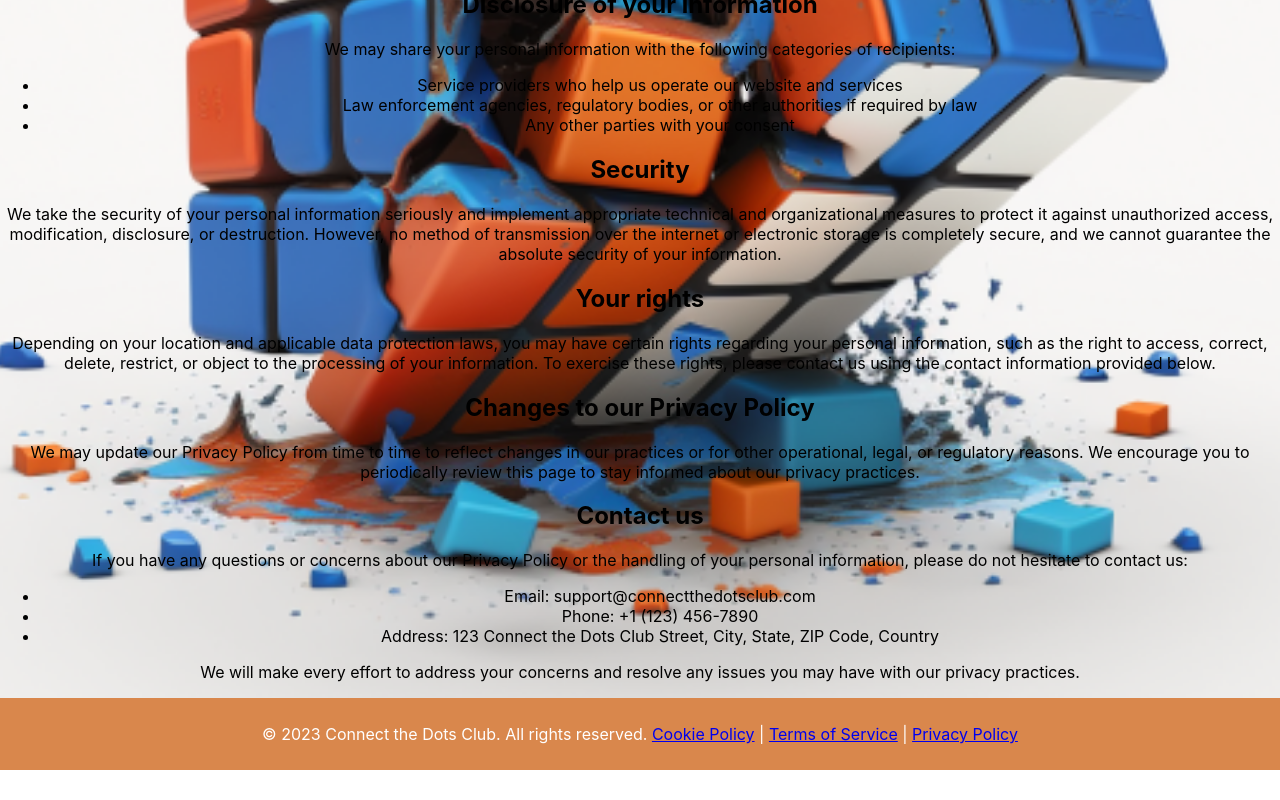
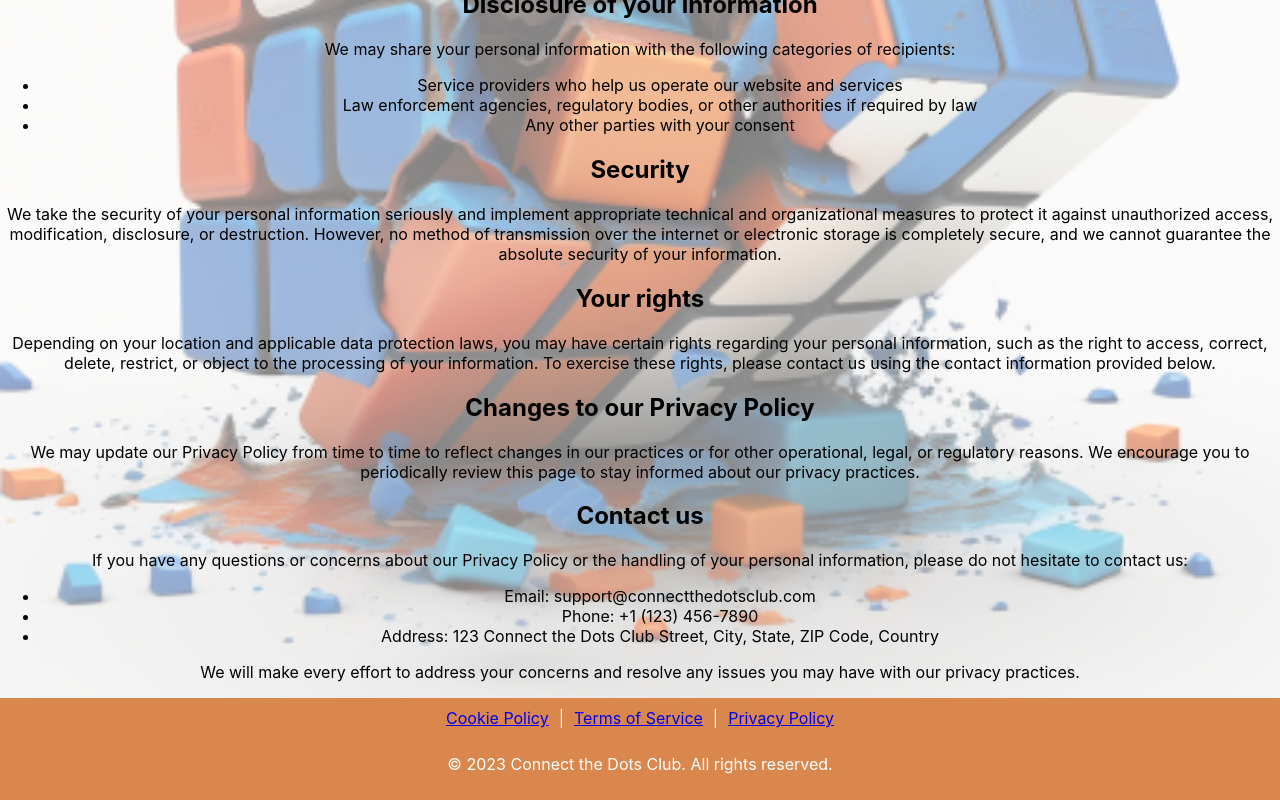
Before and after one commit to CTDC-Lawrence/my-react-app, a React (Create React App) app: page /privacy-policy in a window 1280 px wide. Shown: the part 685-1485 px from the top of the page. Before the commit the page ends 1455 px from the top, so only its background shows below. Built offline with nearby package versions, Linux system fonts and the light colour scheme.

Commit message:
Background and footer updates

```diff
--- a/src/App.css
+++ b/src/App.css
@@ -1,6 +1,6 @@
 .App {
   text-align: center;
-  background-image: url('./images/cube2Image.png');
+  background-image: linear-gradient(rgba(255, 255, 255, 0.5), rgba(255, 255, 255, 0.5)), url('./images/cube2Image.png');
   background-repeat: no-repeat;
   background-position: center;
   background-size: cover;
--- a/src/components/Footer.css
+++ b/src/components/Footer.css
@@ -5,7 +5,16 @@
   align-items: center;
   padding: 10px;
   background-color: #d9874c;
+  flex-direction: column;
   color: #fff;
   text-align: center;
   margin-top: auto; /* This will push the footer to the bottom if there's extra space */
 }
+
+.footer-links {
+  margin-bottom: 10px;
+}
+
+.footer-link {
+  margin: 0 5px;
+}
--- a/src/components/Footer.js
+++ b/src/components/Footer.js
@@ -6,11 +6,22 @@ import './Footer.css';
 function Footer() {
   return (
     <footer className="footer">
+      <div className="footer-links">
+        <Link className="footer-link" to="/cookie-policy">
+          Cookie Policy
+        </Link>
+        <span className="footer-link">|</span>
+        <Link className="footer-link" to="/terms-of-service">
+          Terms of Service
+        </Link>
+        <span className="footer-link">|</span>
+        <Link className="footer-link" to="/privacy-policy">
+          Privacy Policy
+        </Link>
+      </div>
       <p>
-        &copy; {new Date().getFullYear()} Connect the Dots Club. All rights reserved.{' '}
-        <Link to="/cookie-policy">Cookie Policy</Link> |{' '}
-        <Link to="/terms-of-service">Terms of Service</Link> |{' '}
-        <Link to="/privacy-policy">Privacy Policy</Link>
+        &copy; {new Date().getFullYear()} Connect the Dots Club. All rights
+        reserved.{' '}
       </p>
     </footer>
   );
```
Lines whose indentation alone changed are shown as unchanged.
